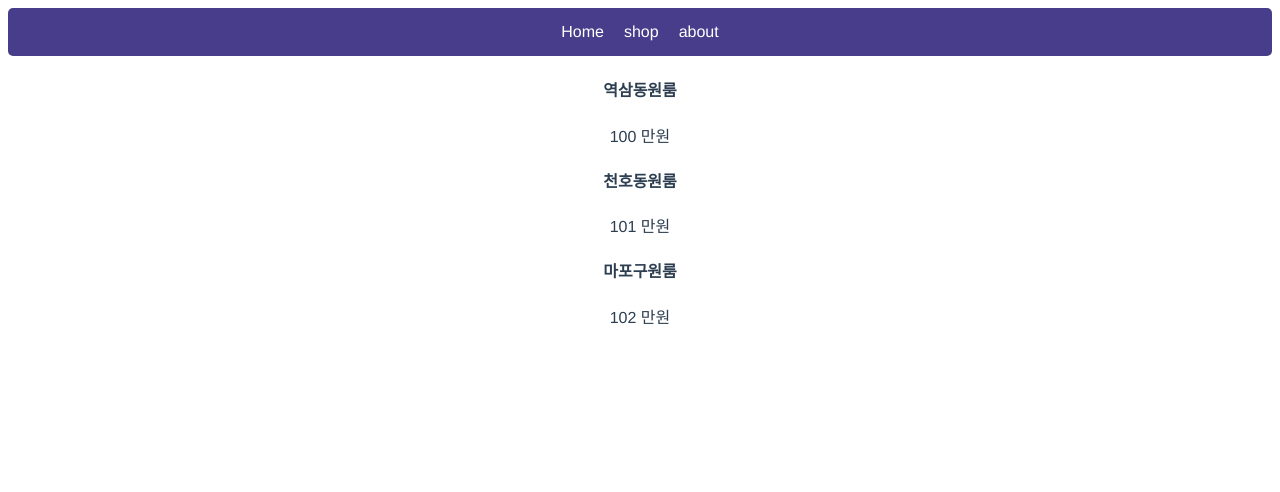
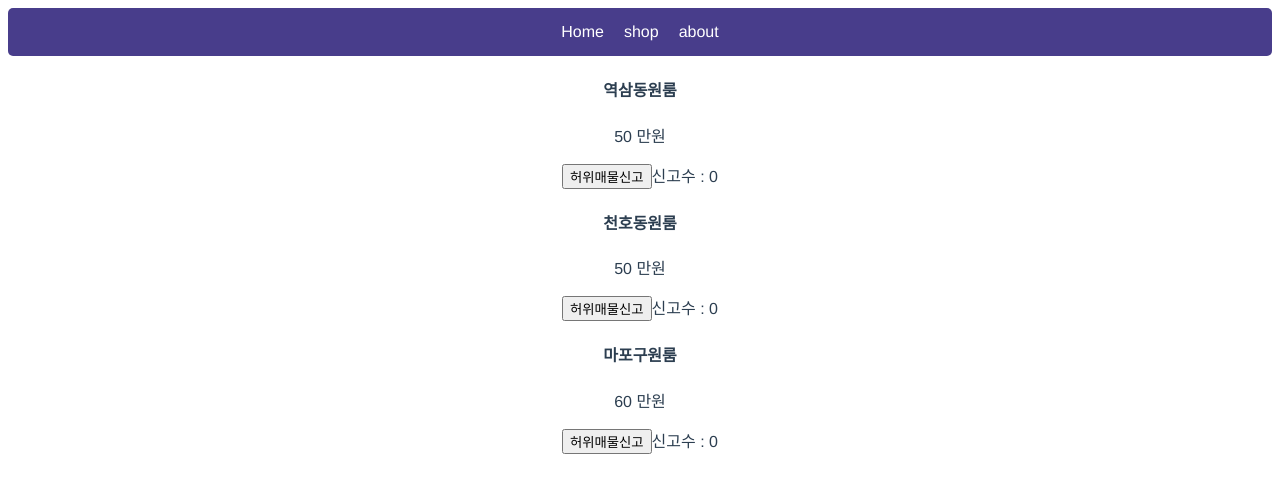
Before and after one commit to tmxhsk99/vuebudongsan, a Vue app: page / in a window 1280 px wide. Shown: the top 492 px of the page. Built offline with nearby package versions, Linux system fonts and the light colour scheme.

Commit message:
feat : @click 이벤틑 활용 예제 추가

```diff
--- a/src/App.vue
+++ b/src/App.vue
@@ -1,12 +1,25 @@
 <template>
   <div class="menu">
     <a v-for="(a,i) in menu" :key="i">{{ a }}</a>
-
   </div>
-  <div v-for="(val,i) in products" :key="i">
-    <h4>{{val}}</h4>
-    <p>{{ i+100 }} 만원</p>
+  <div>
+    <h4>{{ products[0] }}</h4>
+    <p>50 만원</p>
+    <button @click="increase(0)">허위매물신고</button>
+    <span>신고수 : {{ 신고수[0] }} </span>
   </div>
+  <div>
+      <h4>{{ products[1] }}</h4>
+      <p>50 만원</p>
+      <button @click="increase(1)">허위매물신고</button>
+      <span>신고수 : {{ 신고수[1] }} </span>
+    </div>
+  <div>
+      <h4>{{ products[2] }}</h4>
+      <p>60 만원</p>
+      <button @click="increase(2)">허위매물신고</button>
+      <span>신고수 : {{ 신고수[2] }} </span>
+    </div>
 </template>
 
 <script>
@@ -15,9 +28,14 @@
   name: 'App',
   data() {
     return {
+      신고수: [0,0,0],
       menu: ['Home', 'shop', 'about'],
       products: ['역삼동원룸', '천호동원룸', '마포구원룸']
     }
+  },methods : {
+    increase(i){
+      this.신고수[i] += 1;
+    },
   },
   components: {}
 }
```
